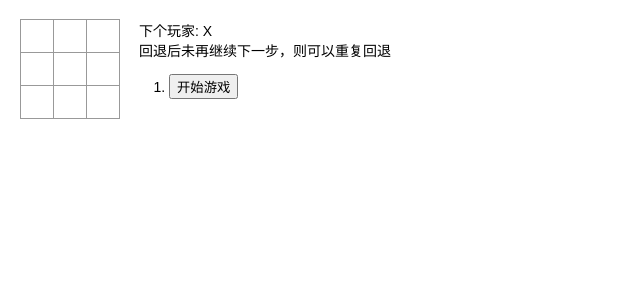
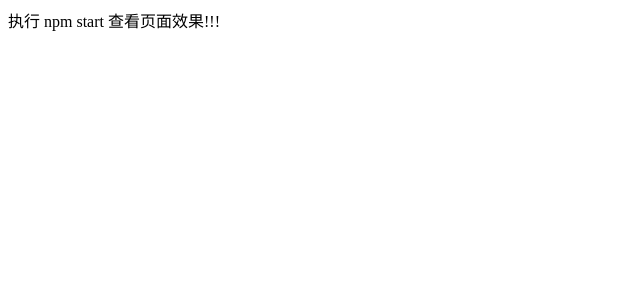
Before and after one commit to seekplum/web-learn, a React (Create React App) app in the folder react-learn/: page / in a window 1280 px wide. Shown: the top 300 px of the page, without its empty margins (0-640 px from the left). Built offline with nearby package versions, Linux system fonts and the light colour scheme.

Commit message:
ADD: React首页

```diff
--- a/react-learn/src/index.css
+++ /dev/null
@@ -1,51 +0,0 @@
-body {
-    font: 14px "Century Gothic", Futura, sans-serif;
-    margin: 20px;
-}
-
-ol,
-ul {
-    padding-left: 30px;
-}
-
-.board-row:after {
-    clear: both;
-    content: "";
-    display: table;
-}
-
-.status {
-    margin-bottom: 10px;
-}
-
-.square {
-    background: #fff;
-    border: 1px solid #999;
-    float: left;
-    font-size: 24px;
-    font-weight: bold;
-    line-height: 34px;
-    height: 34px;
-    margin-right: -1px;
-    margin-top: -1px;
-    padding: 0;
-    text-align: center;
-    width: 34px;
-}
-
-.square:focus {
-    outline: none;
-}
-
-.kbd-navigation .square:focus {
-    background: #ddd;
-}
-
-.game {
-    display: flex;
-    flex-direction: row;
-}
-
-.game-info {
-    margin-left: 20px;
-}
--- a/react-learn/src/index.js
+++ b/react-learn/src/index.js
@@ -1,189 +1,9 @@
-import React from 'react';
-import ReactDOM from 'react-dom';
-import './index.css';
+/** @format */
+import React from "react";
+import ReactDOM from "react-dom";
 
-/**
- * 定义单个格子
- * @param {*} props
- */
-function Square(props) {
-  return (
-    <button className="square" onClick={props.onClick}>
-      {props.value}
-    </button>
-  );
+function Index() {
+  return <div>执行 npm start 查看页面效果!!!</div>;
 }
 
-/**
- * 判断赢的用户
- * @param {*} squares
- */
-function calculateWinner(squares) {
-  const lines = [
-    /**
-     * 三条横线
-     */
-    [0, 1, 2],
-    [3, 4, 5],
-    [6, 7, 8],
-
-    /**
-     * 三条竖线
-     */
-    [0, 3, 6],
-    [1, 4, 7],
-    [2, 5, 8],
-
-    /**
-     * 两条交叉线
-     */
-    [0, 4, 8],
-    [2, 4, 6]
-  ];
-
-  /**
-   * 检查棋子连线情况
-   */
-  for (let i = 0; i < lines.length; i++) {
-    const [a, b, c] = lines[i];
-    if (squares[a] && squares[a] === squares[b] && squares[a] === squares[c]) {
-      return squares[a];
-    }
-  }
-  return null;
-}
-
-/***
- * 渲染9个格子
- */
-class Board extends React.Component {
-  renderSquare(i) {
-    return (
-      <Square
-        value={this.props.squares[i]}
-        onClick={() => this.props.onClick(i)}
-      />
-    );
-  }
-
-  render() {
-    return (
-      <div>
-        <div className="board-row">
-          {this.renderSquare(0)}
-          {this.renderSquare(1)}
-          {this.renderSquare(2)}
-        </div>
-        <div className="board-row">
-          {this.renderSquare(3)}
-          {this.renderSquare(4)}
-          {this.renderSquare(5)}
-        </div>
-        <div className="board-row">
-          {this.renderSquare(6)}
-          {this.renderSquare(7)}
-          {this.renderSquare(8)}
-        </div>
-      </div>
-    );
-  }
-}
-
-/**
- * 渲染了含有默认值的棋盘
- */
-class Game extends React.Component {
-
-  /**
-   * 构造函数
-   * @param {*} props
-   */
-  constructor(props) {
-    super(props);
-    this.state = {
-      history: [
-        {
-          squares: Array(9).fill(null),
-        }
-      ],
-      xIsNext: true,
-      stepNumber: 0,
-    }
-  }
-
-  jumpTo(step) {
-    this.setState({
-      stepNumber: step,
-      xIsNext: (step % 2) === 0,
-    });
-  }
-
-  /**
-   * 处理鼠标点击
-   *  */
-  handleClick(i) {
-    const history = this.state.history.slice(0, this.state.stepNumber + 1);
-    const current = history[history.length - 1];
-    const squares = current.squares.slice();
-    /**
-     * 有玩家胜出或者格子已经被点击过不再处理
-     *  */
-    if (calculateWinner(squares) || squares[i]) {
-      return;
-    }
-    squares[i] = this.state.xIsNext ? "X" : "O";
-    this.setState({
-      history: history.concat([
-        {
-          squares: squares,
-        }
-      ]),
-      xIsNext: !this.state.xIsNext,
-      stepNumber: history.length,
-    });
-  }
-
-  render() {
-    const history = this.state.history;
-    const current = history[this.state.stepNumber];
-    const winner = calculateWinner(current.squares);
-
-    const moves = history.map((step, move) => {
-      const desc = move ?
-        "回退到第 " + move + " 步" :
-        "开始游戏";
-      return (
-        <li key={move}>
-          <button onClick={() => this.jumpTo(move)}>{desc}</button>
-        </li>
-      );
-    });
-    let status;
-    if (winner) {
-      status = "胜方: " + winner;
-    } else {
-      status = "下个玩家: " + (this.state.xIsNext ? "X" : "O");
-    }
-    return (
-      <div className="game">
-        <div className="game-board">
-          <Board
-            squares={current.squares}
-            onClick={i => this.handleClick(i)}
-          />
-        </div>
-        <div className="game-info">
-          <div>{status}</div>
-          <div>回退后未再继续下一步，则可以重复回退</div>
-          <ol>{moves}</ol>
-        </div>
-      </div>
-    );
-  }
-}
-
-/**
- *
- */
-
-ReactDOM.render(<Game />, document.getElementById('root'));
+ReactDOM.render(<Index />, document.getElementById("root"));
```
